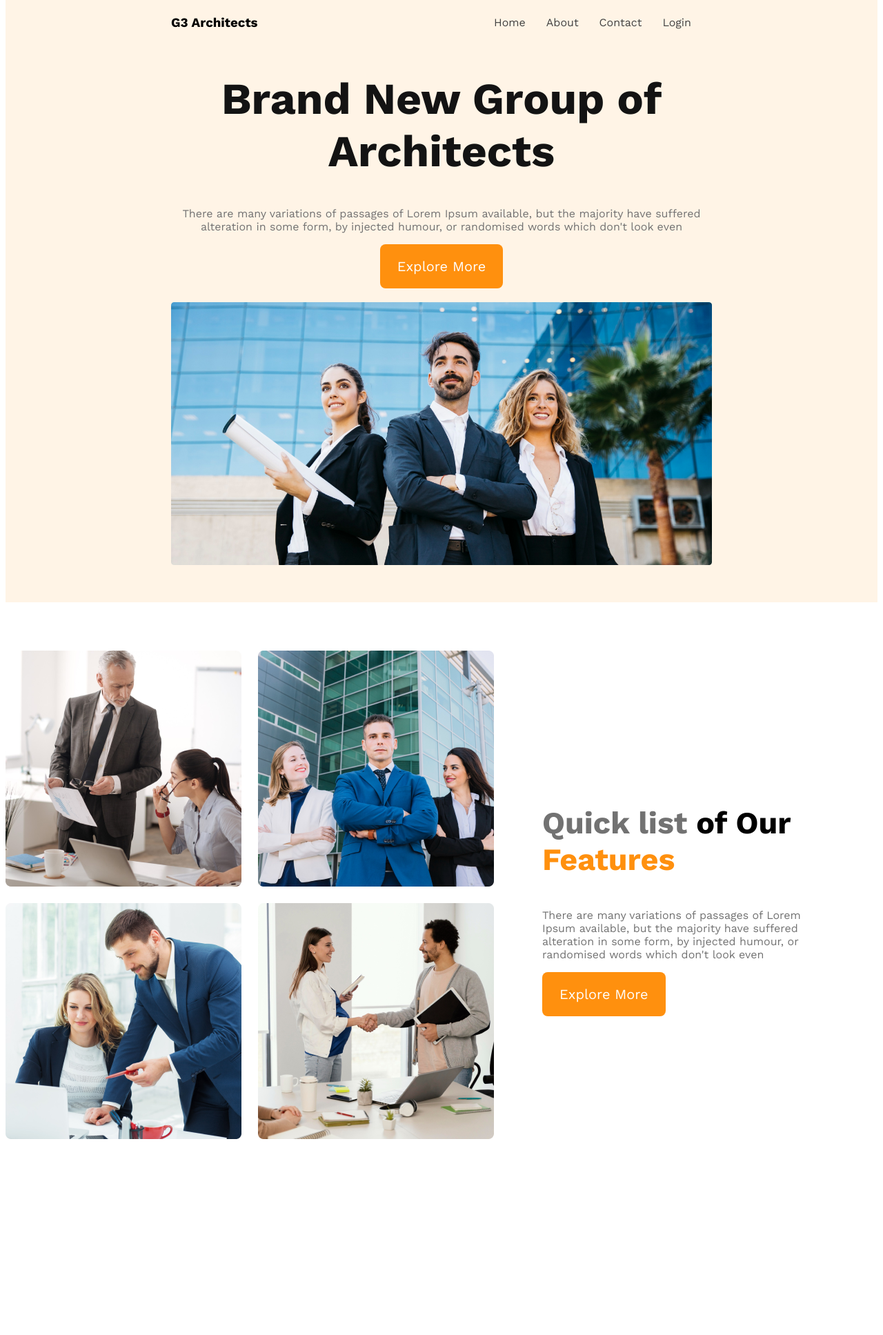
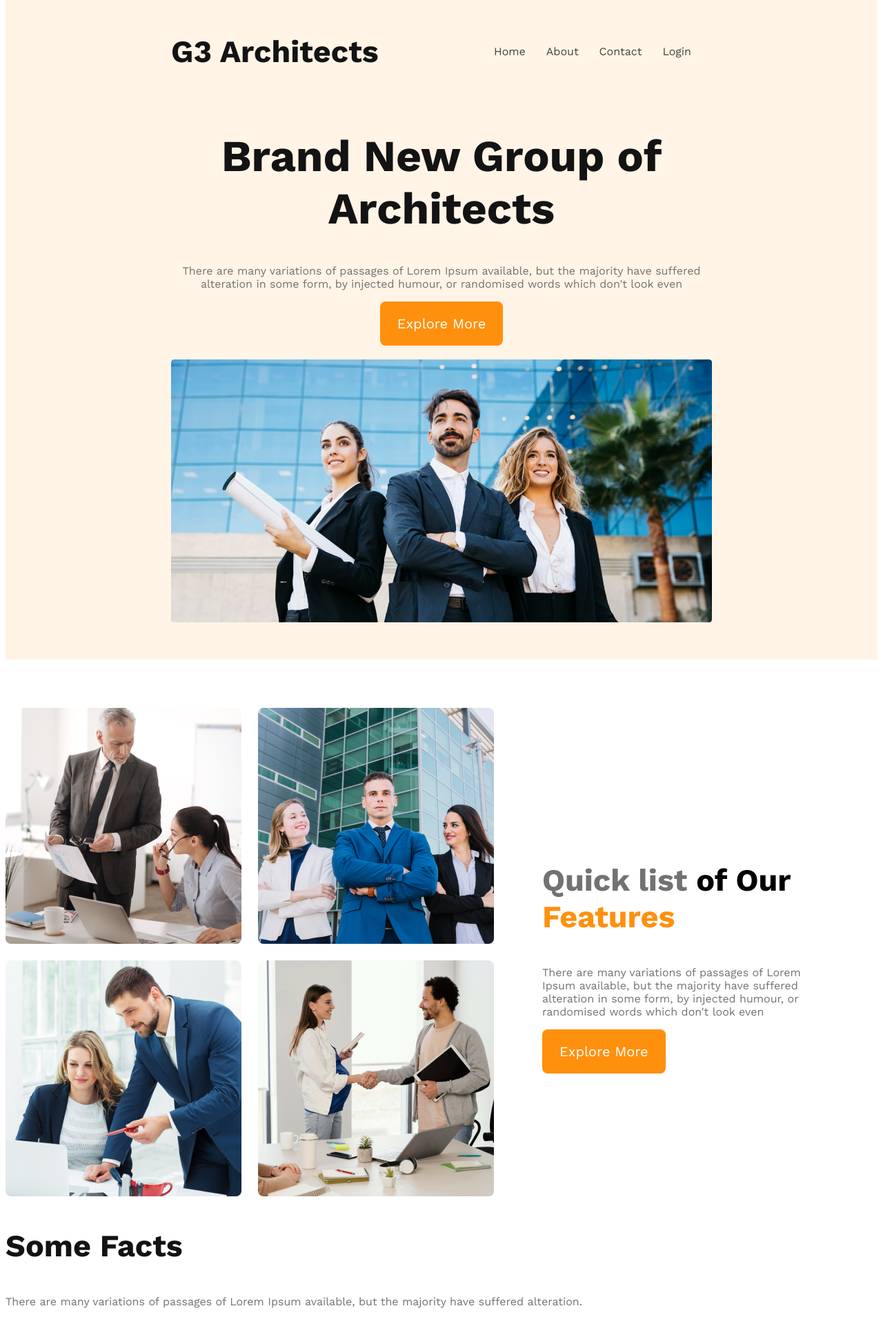
Before and after one commit to roniislam999/w3-Architects, a plain HTML site: page G3architects.html in a window 1280 px wide. Shown: the part 55-1990 px from the top of the page at 69% size. Before the commit the page ends 1776 px from the top, so only its background shows below. Drawn offline with nearby package versions, Linux system fonts and the light colour scheme.

Commit message:
started shared css

```diff
--- a/G3architects.html
+++ b/G3architects.html
@@ -10,7 +10,7 @@
     <!-- header stating -->
     <header>
          <nav>
-            <h3>G3 Architects</h3>
+            <h3 class="section-title">G3 Architects</h3>
             <ul>
                 <li><a href="">Home</a></li>
                 <li><a href="">About</a></li>
@@ -48,6 +48,14 @@
 
             </div>
         </section>
+        <!-- Features sectione -->
+        <section class="Features">
+
+        </section>
+        <sectione class="facts">
+            <h3 class="section-title">Some Facts</h3>
+            <p class="text-lihgt-gray">There are many variations of passages of Lorem Ipsum available, but the majority have suffered alteration.</p>
+        </sectione>
 
     </main>
     <footer>
--- a/style.css
+++ b/style.css
@@ -8,6 +8,11 @@
 }
 .text-lihgt-gray{
     color: #727272;
+}
+.section-title {
+    font-size: 2.8rem;
+    font-weight: 700;
+    color: #131313;
 }
 
 .btn-primary {
@@ -31,12 +36,6 @@ nav {
     display: flex;
     justify-content: space-between;
     align-items: center;
-}
-
-.nav-title {
-    font-size: 2.8rem;
-    font-weight: 700;
-    color: #131313;
 }
 
 nav>ul {
```
